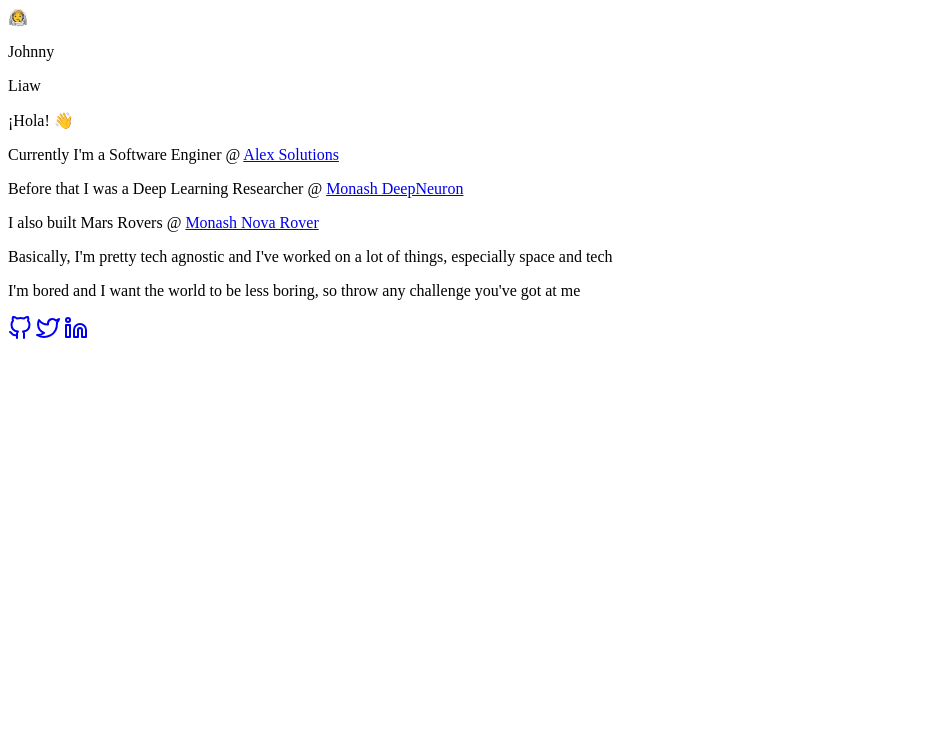
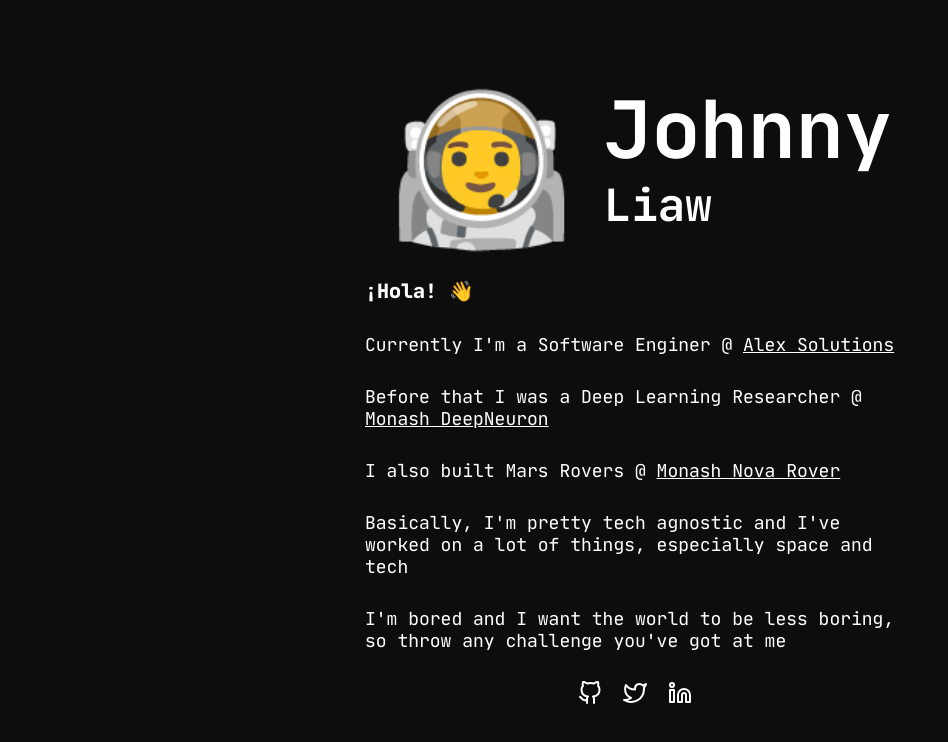
Before and after one commit to johnny-liaw/-, a plain HTML site: page index.html in a window 1280 px wide. Shown: the whole page, without its empty margins (0-948 px from the left). Drawn offline with nearby package versions, Linux system fonts and the light colour scheme; the site is published under a folder, as on GitHub Pages, so addresses that start at the root find nothing.

Commit message:
amended css issue

```diff
--- a/index.html
+++ b/index.html
@@ -4,8 +4,8 @@
   <meta charset="UTF-8">
   <meta name="viewport" content="width=device-width, initial-scale=1.0">
   <meta http-equiv="X-UA-Compatible" content="ie=edge">
-  <link rel="stylesheet" href="/styles/styles.css">
-  <link rel="stylesheet" href="/styles/font.css">
+  <link rel="stylesheet" href="styles/styles.css">
+  <link rel="stylesheet" href="styles/font.css">
 </head>
 <body>
     <div id="content">
--- a/styles/font.css
+++ b/styles/font.css
@@ -1,47 +1,47 @@
 @font-face {
     font-family: 'JBM-Regular';
-    src:  url('/assets/font/woff2/JetBrainsMono-Regular.woff2') format('woff2'),
-          url('/assets/font/woff/JetBrainsMono-Regular.woff') format('woff');
+    src:  url('../assets/font/woff2/JetBrainsMono-Regular.woff2') format('woff2'),
+          url('../assets/font/woff/JetBrainsMono-Regular.woff') format('woff');
 }
 
 @font-face {
     font-family: 'JBM-Medium';
-    src:  url('/assets/font/woff2/JetBrainsMono-Medium.woff2') format('woff2'),
-          url('/assets/font/woff/JetBrainsMono-Medium.woff') format('woff');
+    src:  url('../assets/font/woff2/JetBrainsMono-Medium.woff2') format('woff2'),
+          url('../assets/font/woff/JetBrainsMono-Medium.woff') format('woff');
 }
 
 @font-face {
     font-family: 'JBM-Medium-Italic';
-    src:  url('/assets/font/woff2/JetBrainsMono-Medium-Italic.woff2') format('woff2'),
-          url('/assets/font/woff/JetBrainsMono-Medium-Italic.woff') format('woff');
+    src:  url('../assets/font/woff2/JetBrainsMono-Medium-Italic.woff2') format('woff2'),
+          url('../assets/font/woff/JetBrainsMono-Medium-Italic.woff') format('woff');
 }
 
 @font-face {
     font-family: 'JBM-Italic';
-    src:  url('/assets/font/woff2/JetBrainsMono-Italic.woff2') format('woff2'),
-          url('/assets/font/woff/JetBrainsMono-Italic.woff') format('woff');
+    src:  url('../assets/font/woff2/JetBrainsMono-Italic.woff2') format('woff2'),
+          url('../assets/font/woff/JetBrainsMono-Italic.woff') format('woff');
 }
 
 @font-face {
     font-family: 'JBM-ExtraBold';
-    src:  url('/assets/font/woff2/JetBrainsMono-ExtraBold.woff2') format('woff2'),
-          url('/assets/font/woff/JetBrainsMono-ExtraBold.woff') format('woff');
+    src:  url('../assets/font/woff2/JetBrainsMono-ExtraBold.woff2') format('woff2'),
+          url('../assets/font/woff/JetBrainsMono-ExtraBold.woff') format('woff');
 }
 
 @font-face {
     font-family: 'JBM-ExtraBold-Italic';
-    src:  url('/assets/font/woff2/JetBrainsMono-ExtraBold-Italic.woff2') format('woff2'),
-          url('/assets/font/woff/JetBrainsMono-ExtraBold-Italic.woff') format('woff');
+    src:  url('../assets/font/woff2/JetBrainsMono-ExtraBold-Italic.woff2') format('woff2'),
+          url('../assets/font/woff/JetBrainsMono-ExtraBold-Italic.woff') format('woff');
 }
 
 @font-face {
     font-family: 'JBM-Bold';
-    src:  url('/assets/font/woff2/JetBrainsMono-Bold.woff2') format('woff2'),
-          url('/assets/font/woff/JetBrainsMono-Bold.woff') format('woff');
+    src:  url('../assets/font/woff2/JetBrainsMono-Bold.woff2') format('woff2'),
+          url('../assets/font/woff/JetBrainsMono-Bold.woff') format('woff');
 }
 
 @font-face {
     font-family: 'JBM-Bold-Italic';
-    src:  url('/assets/font/woff2/JetBrainsMono-Bold-Italic.woff2') format('woff2'),
-          url('/assets/font/woff/JetBrainsMono-Bold-Italic.woff') format('woff');
+    src:  url('../assets/font/woff2/JetBrainsMono-Bold-Italic.woff2') format('woff2'),
+          url('../assets/font/woff/JetBrainsMono-Bold-Italic.woff') format('woff');
 }
```
